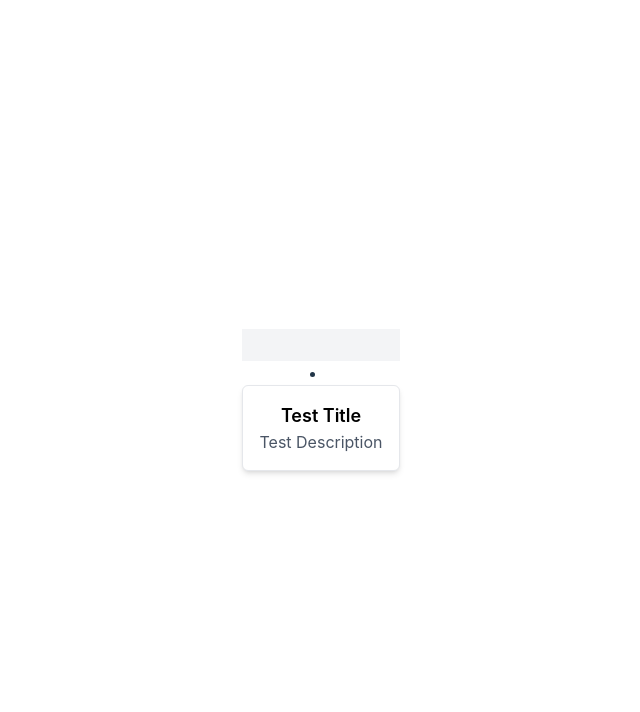
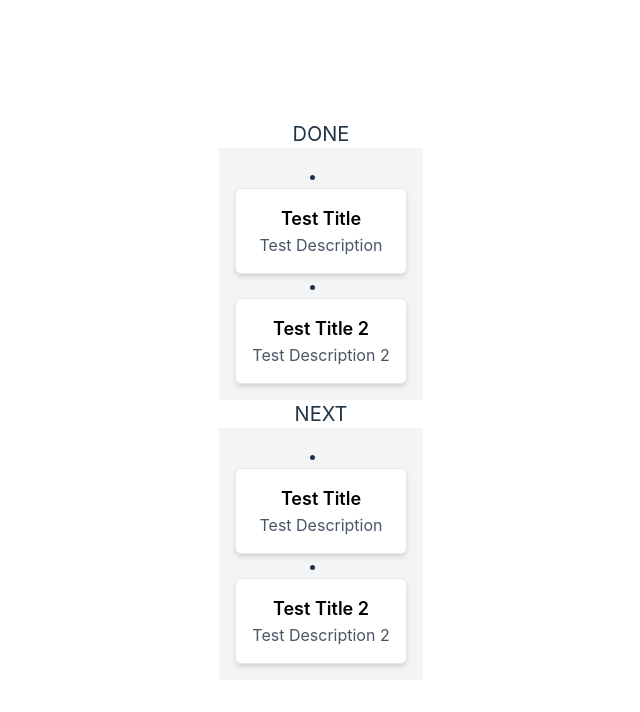
Before and after one commit to Kenta-Asakura/task-ease, a React (Vite) app in the folder task-ease/: page / in a window 1280 px wide. Shown: the top 712 px of the page, without its empty margins (319-959 px from the left). Built offline with nearby package versions, Linux system fonts and the light colour scheme.

Commit message:
Task Component wrapped with describe block for scalability (describe block for every test files). Column Component Test file added, Column Component (in progress)

```diff
--- a/task-ease/src/components/Board.jsx
+++ b/task-ease/src/components/Board.jsx
@@ -2,7 +2,15 @@ import Column from "./Column";
 
 function Board() {
   return (
-    <Column />
+    <>
+      <Column
+        title="Done"
+      />
+
+      <Column
+        title="Next"
+      />
+    </>
   )
 };
 
--- a/task-ease/src/components/Column.jsx
+++ b/task-ease/src/components/Column.jsx
@@ -1,16 +1,16 @@
 import Task from "./Task";
 
-function Column() {
+function Column({ title }) {
   return (
     <>
-      <div className="bg-gray-100 p-4"></div>
+      <h3 className="text-base md:text-xl uppercase">{title}</h3>
 
-      <Task
-        title="Test Title"
-        description="Test Description"
-      />
+      <div className="bg-gray-100 p-4">
+        <Task heading="Test Title" description="Test Description" />
+        <Task heading="Test Title 2" description="Test Description 2" />
+      </div>
     </>
-  )
-};
+  );
+}
 
 export default Column;
--- a/task-ease/src/components/Task.jsx
+++ b/task-ease/src/components/Task.jsx
@@ -1,12 +1,10 @@
-/* eslint-disable react/prop-types */
-
-function Task({ title = 'test', description }) {
-  console.log("Props received in Task:", title, description ); // ✅ Debugging
+function Task({ heading, description }) {
+  console.log("Props received in Task:", heading, description ); // ✅ Debugging
 
   return (
     <li>
       <article className="bg-white shadow-md p-4 rounded-md border border-gray-200">
-        <h3 className="text-lg font-semibold text-black">{title}</h3>
+        <h3 className="text-lg font-semibold text-black">{heading}</h3>
         <p className="text-gray-600">{description}</p>
       </article>
     </li>
```
Also changed, not shown: 2 other files (tests, documents, lock files or other folders).
